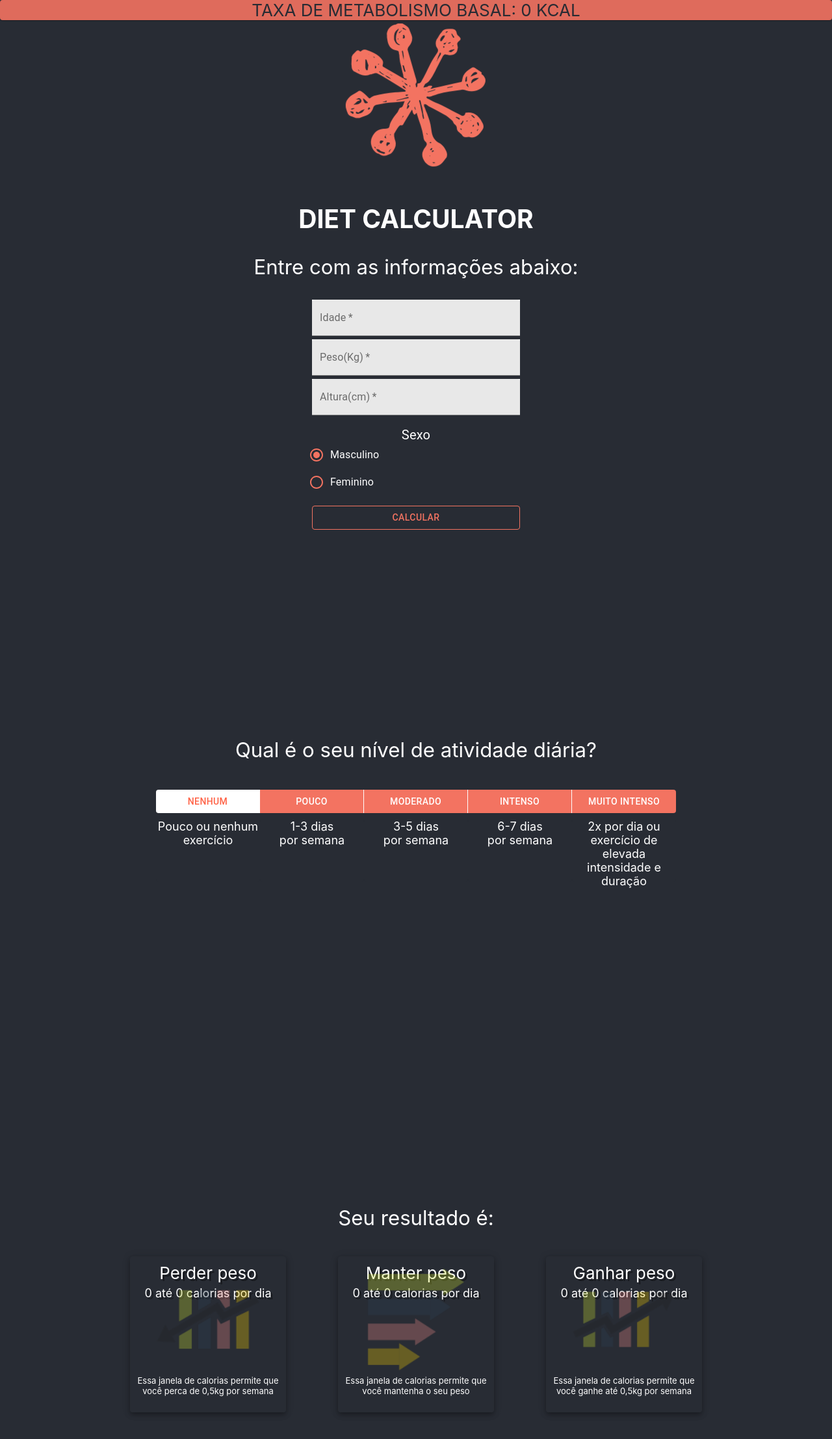
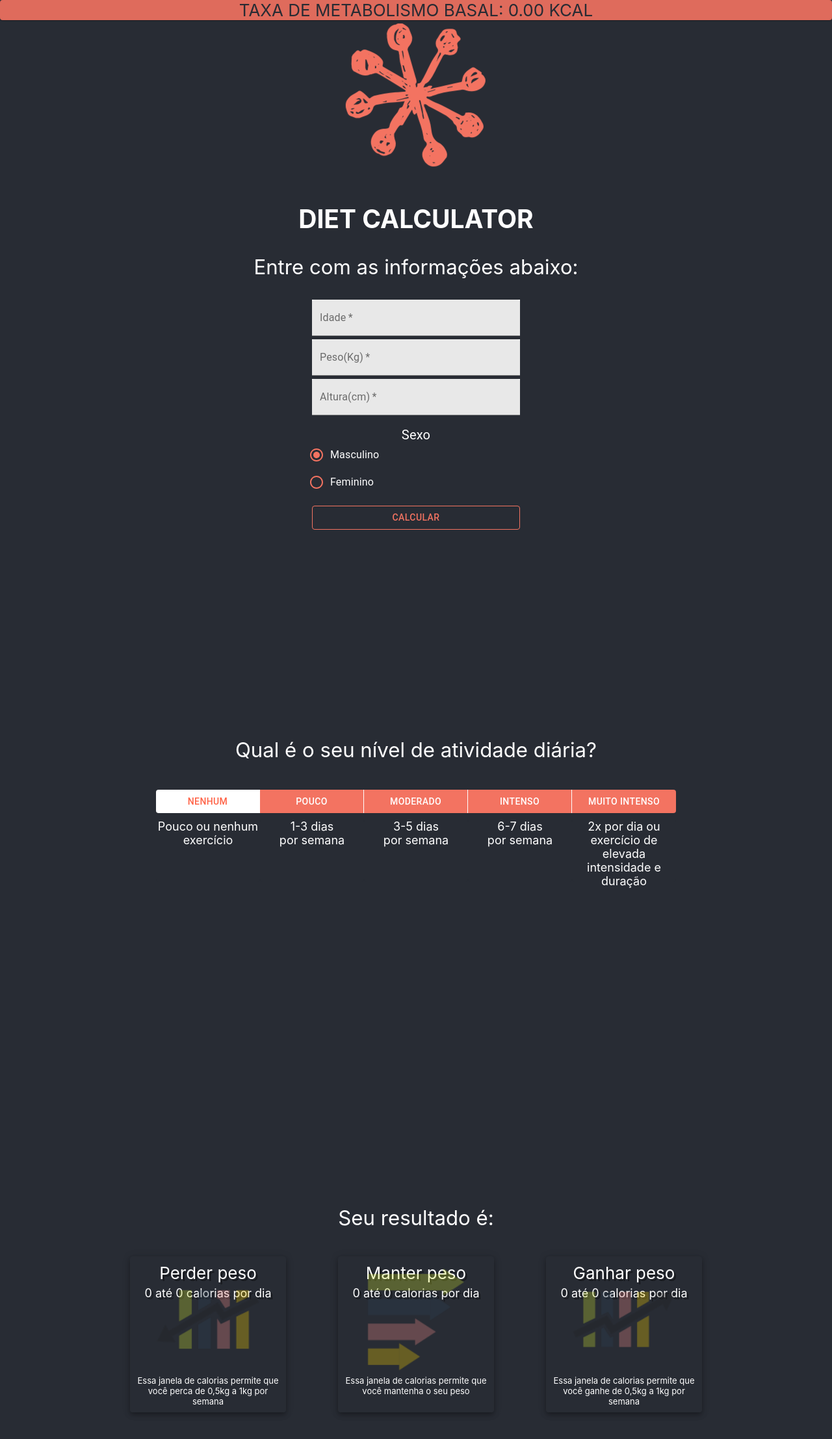
Before and after one commit to jpbonetti/diet-calculator, a React (Create React App) app: page / in a window 1280 px wide. Shown: the top 2214 px of the page at 65% size. Built offline with nearby package versions, Linux system fonts and the light colour scheme.

Commit message:
Finished details on informations bar and result component

```diff
--- a/src/components/InformationsBarGrid.jsx
+++ b/src/components/InformationsBarGrid.jsx
@@ -19,7 +19,7 @@ export default class InformationsBarGridComponent extends Component {
         <Grid item>
           <Paper
             className="paper-tmb-informations">
-              TAXA DE METABOLISMO BASAL: {this.state.tmbInformations.tmbResult + this.state.tmbInformations.exerciseResult} KCAL
+              TAXA DE METABOLISMO BASAL: {(this.state.tmbInformations.tmbResult + this.state.tmbInformations.exerciseResult).toFixed(2)} KCAL
           </Paper>
         </Grid>
       </React.Fragment>
--- a/src/components/ResultCalculate.jsx
+++ b/src/components/ResultCalculate.jsx
@@ -66,7 +66,7 @@ export default class ResultCalculateComponent extends Component {
               </div>
 
               <img className="image-card-information" src={decreaseIcon}/>
-              <div className="descryption-card-information">Essa janela de calorias permite que você perca de 0,5kg por semana</div>
+              <div className="descryption-card-information">Essa janela de calorias permite que você perca de 0,5kg a 1kg por semana</div>
             </Paper>
             <Paper
               elevation={5}
@@ -88,7 +88,7 @@ export default class ResultCalculateComponent extends Component {
               </div>
 
               <img className="image-card-information" src={increaseIcon}/>
-              <div className="descryption-card-information">Essa janela de calorias permite que você ganhe até 0,5kg por semana</div>
+              <div className="descryption-card-information">Essa janela de calorias permite que você ganhe de 0,5kg a 1kg por semana</div>
             </Paper>
           </div>
         </div>
```
